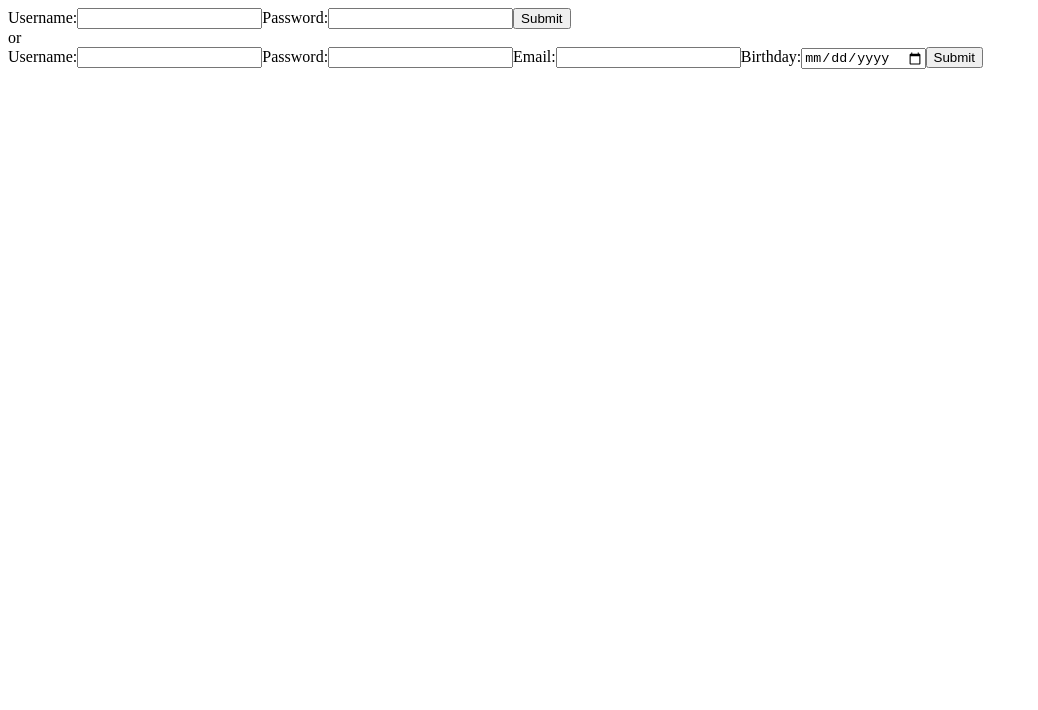
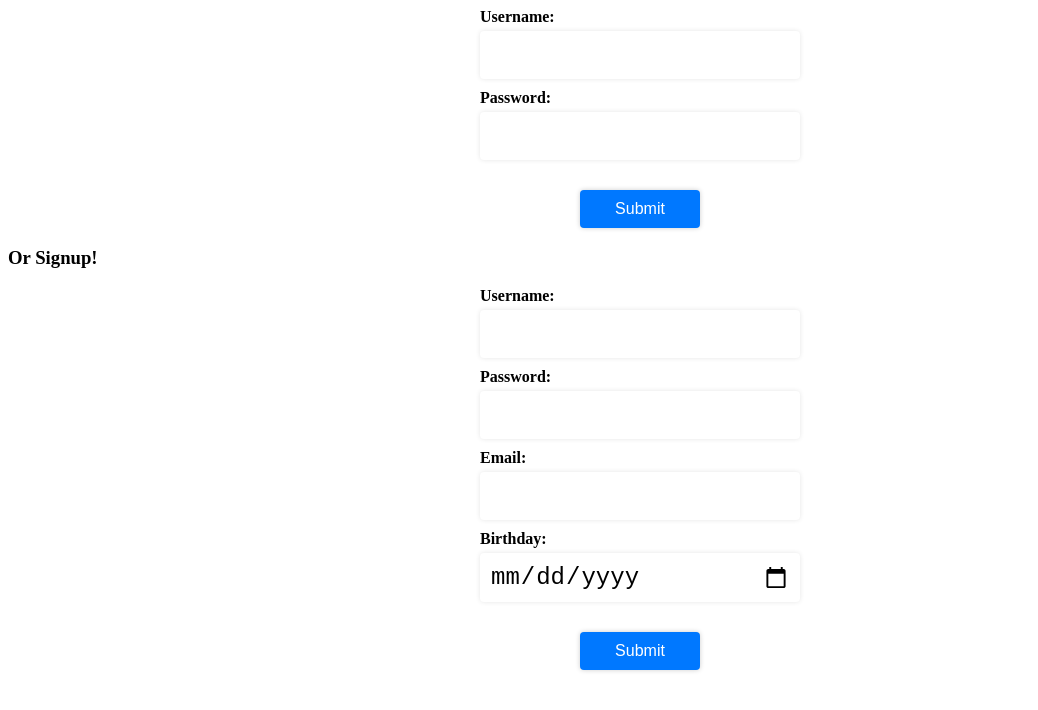
Before and after one commit to yarazarin/myFlix-client, a React (Vite) app: page / in a window 1280 px wide. Shown: the top 710 px of the page, without its empty margins (0-1038 px from the left). Built offline with nearby package versions, Linux system fonts and the light colour scheme.

Commit message:
scss added to main view

```diff
--- /dev/null
+++ b/src/components/MainView/MainView.scss
@@ -0,0 +1,25 @@
+$btn-color: #ffffff;
+$btn-bg: #275677;
+$btn-border: #1e3a56;
+
+.logout__btn {
+  display: inline-block;
+  padding: 12px 24px;
+  font-size: 1.2rem;
+  font-weight: bold;
+  text-align: center;
+  text-decoration: none;
+  color: $btn-color;
+  background-color: $btn-bg;
+  border: 2px solid $btn-border;
+  border-radius: 4px;
+  transition: background-color 0.4s ease;
+
+  &:hover, &:focus {
+    background-color: lighten($btn-bg, 10%);
+  }
+
+  &:active {
+    background-color: darken($btn-bg, 10%);
+  }
+}
--- a/src/components/MainView/Mainview.jsx
+++ b/src/components/MainView/Mainview.jsx
@@ -1,3 +1,4 @@
+import "./MainView.scss"
 import { useState, useEffect } from "react";
 import MovieCard from "../MovieCard/MovieCard";
 import MovieView from "../MovieView/MovieView";
@@ -11,7 +12,6 @@ const MainView = () => {
   const [token, setToken] = useState(storedToken ? storedToken : null);
   const [movies, setMovies] = useState([]);
   const [selectedMovie, setSelectedMovie] = useState(null);
-
 
   useEffect(() => {
     if (!token) {
@@ -41,13 +41,16 @@ const MainView = () => {
   if (!user) {
     return (
       <>
-        <LoginView onLoggedIn={(user, token) => {
-          setUser(user);
-          setToken(token);
-        }} /> or
+        <LoginView
+          onLoggedIn={(user, token) => {
+            setUser(user);
+            setToken(token);
+          }}
+        />
+        <h3>Or Signup!</h3>
         <SignupView />
       </>
-    )
+    );
   }
 
   if (selectedMovie) {
@@ -77,6 +80,7 @@ const MainView = () => {
       ))}
       <br />
       <button
+      className="logout__btn"
         onClick={() => {
           setUser(null);
           setToken(null);
--- a/src/components/SignupView/SignupView.jsx
+++ b/src/components/SignupView/SignupView.jsx
@@ -1,3 +1,4 @@
+import "./SignupView.scss"
 import { useState } from "react";
 
 export const SignupView = () => {
--- /dev/null
+++ b/src/components/SignupView/SignupView.scss
@@ -0,0 +1,49 @@
+form {
+  display: flex;
+  flex-direction: column;
+  align-items: center;
+  justify-content: center;
+  margin: 0 auto;
+
+  label {
+    display: flex;
+    flex-direction: column;
+    align-items: flex-start;
+    font-weight: 900;
+    margin-bottom: 10px;
+
+    input {
+      width: 300px;
+      padding: 10px;
+      border: none;
+      border-radius: 4px;
+      margin-top: 5px;
+      font-size: 1.5rem;
+      box-shadow: 0 0 5px rgba(0, 0, 0, 0.1);
+      transition: box-shadow 0.3s;
+
+      &:hover,
+      &:focus {
+        box-shadow: 0 0 5px rgba(0, 0, 0, 0.2);
+      }
+    }
+  }
+
+  button[type="submit"] {
+    width: 120px;
+    margin-top: 20px;
+    padding: 10px;
+    font-size: 16px;
+    background-color: #0078ff;
+    color: white;
+    border: none;
+    border-radius: 4px;
+    box-shadow: 0 0 5px rgba(0, 0, 0, 0.2);
+    transition: box-shadow 0.3s;
+
+    &:hover,
+    &:focus {
+      box-shadow: 0 0 5px rgba(0, 0, 0, 0.4);
+    }
+  }
+}
--- a/src/index.scss
+++ b/src/index.scss
@@ -1,7 +1,7 @@
-$color: steelblue;
+$color: rgb(75, 114, 254);
 $color2: rgb(90, 180, 70);
 $color3: rgb(255, 228, 228);
-$color4: rgb(180, 70, 173);
+$color4: rgb(255, 42, 241);
 
 .my-flix {
   color: $color;
```
Also changed, not shown: 4 other files (tests, documents, lock files or other folders).
